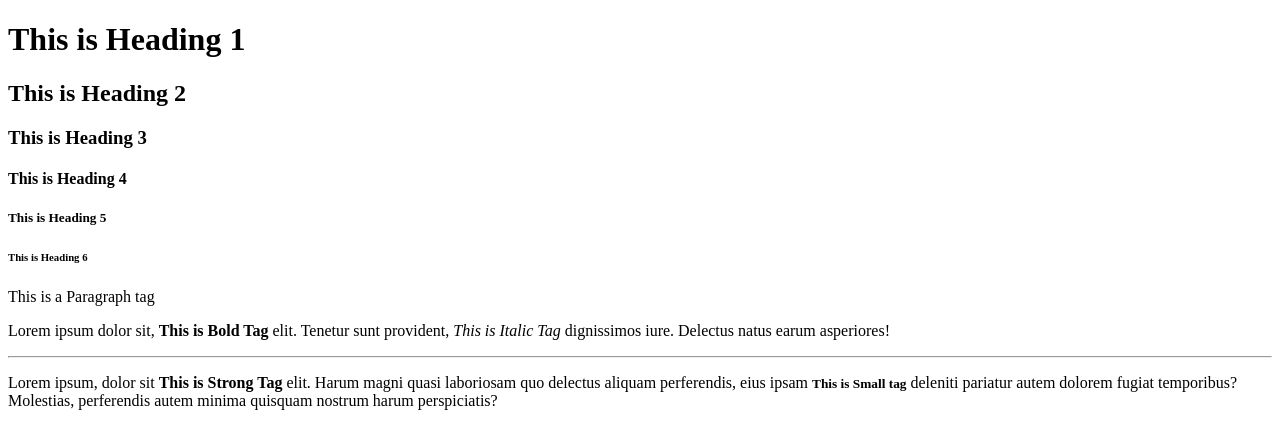
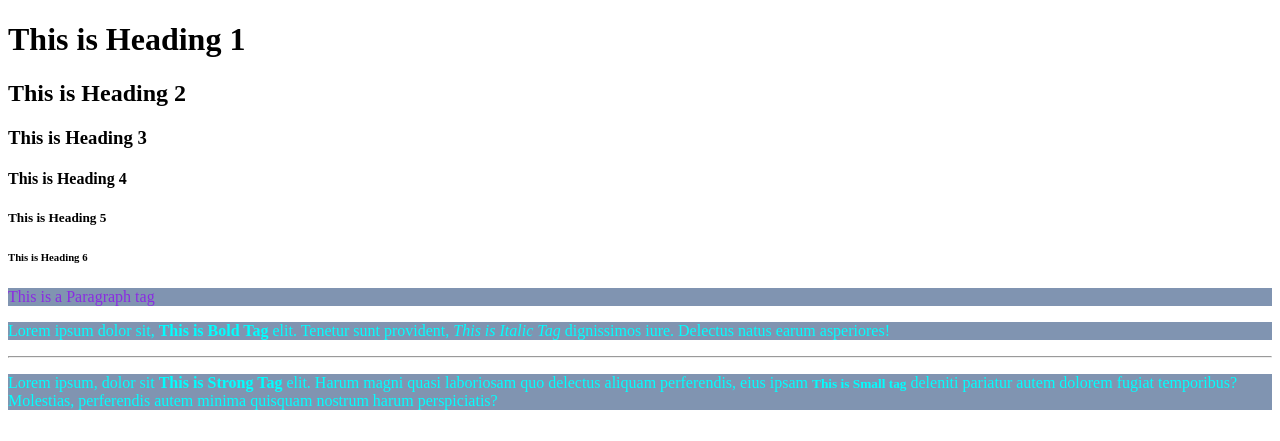
Before and after one commit to flickaim135/Learning_Web_Development, a plain HTML site: page Milestone-1/index.html in a window 1280 px wide. Shown: the top 441 px of the page. Drawn offline with Linux system fonts and the light colour scheme; grey boxes are pictures that could not be loaded.

Commit message:
css file added

```diff
--- a/Milestone-1/index.html
+++ b/Milestone-1/index.html
@@ -8,6 +8,7 @@ Module-01
     <meta http-equiv="X-UA-Compatible" content="IE=edge">
     <meta name="viewport" content="width=device-width, initial-scale=1.0">
     <title>First Website</title>
+    <link rel="stylesheet" href="style.css">
 </head>
 <body>
     <h1>This is Heading 1</h1>
@@ -16,7 +17,7 @@ Module-01
     <h4>This is Heading 4</h4>
     <h5>This is Heading 5</h5>
     <h6>This is Heading 6</h6>
-    <p>This is a Paragraph tag</p>
+    <p id="small-paragraph">This is a Paragraph tag</p>
     <P>Lorem ipsum dolor sit, <b>This is Bold Tag</b> elit. Tenetur sunt provident, <i>This is Italic Tag</i> dignissimos iure. Delectus natus earum asperiores!</P>
     <!-- This is Thematic Break Tag -->
     <hr>
--- /dev/null
+++ b/Milestone-1/style.css
@@ -0,0 +1,8 @@
+p{
+    color: aqua;
+    background-color: #8094b1;
+}
+
+#small-paragraph{
+    color: blueviolet;
+}
```
